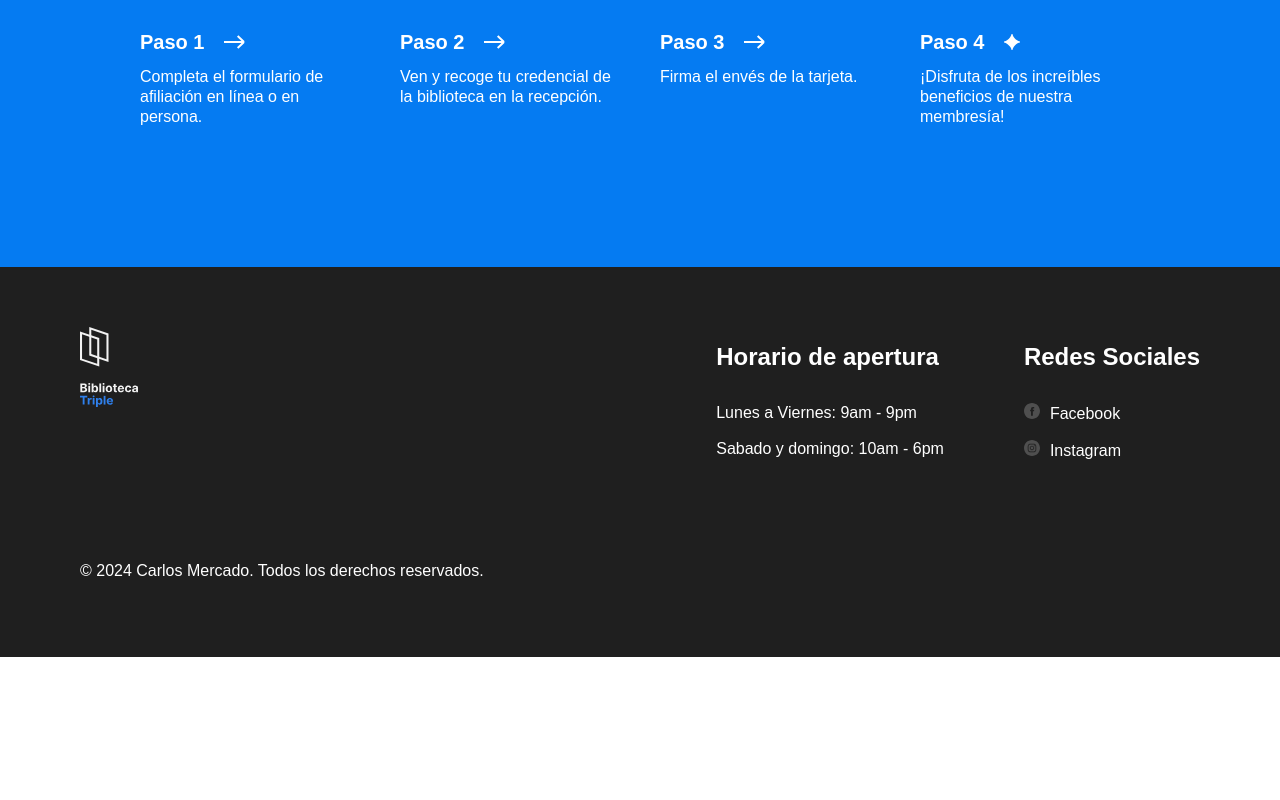
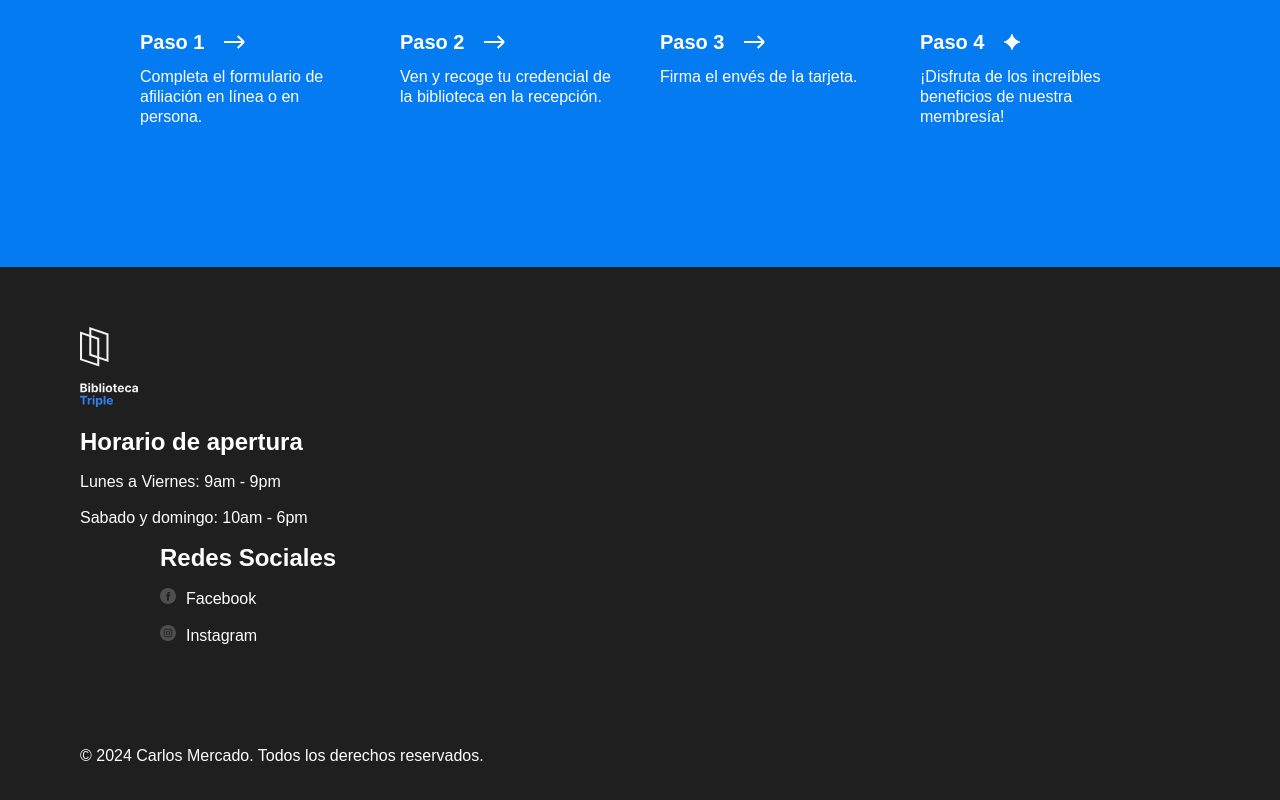
Before and after one commit to ceduardomv93-cyber/web_project_library_es, a plain HTML site: page index.html in a window 1280 px wide. Shown: the part 3319-4119 px from the top of the page. Before the commit the page ends 3976 px from the top, so only its background shows below. Drawn offline with Linux system fonts and the light colour scheme.

Commit message:
creo esta bien

```diff
--- a/index.html
+++ b/index.html
@@ -30,7 +30,7 @@
               <a class="nav__link" href="#membership">Conviertete en miembro</a>
             </li>
             <li>
-              <a class="nav__link" href="#contact">Contactos</a>
+              <a class="nav__link" href="#footer">Contactos</a>
             </li>
           </ul>
         </nav>
@@ -276,8 +276,8 @@
         </section>
         </body>
       </main>
-  <footer class="footer">
-    <div class="footer__columns" id="contact">
+  <footer class="footer"id="footer">
+    <div class="footer__columns" >
       <div class="footer__column">
         <img
           src="./images/logo_white.svg"
@@ -285,15 +285,17 @@
           class="footer__logo"
         />
         <div class="footer__column footer__column_content_hours">
+          <h2 class="footer__column-heading">Horario de apertura</h2>
           <ul class="footer__list">
-             <h2 class="footer__column-heading">Horario de apertura</h2>
+
             <li class="footer__list-item">Lunes a Viernes: 9am - 9pm</li>
             <li class="footer__list-item">Sabado y domingo: 10am - 6pm</li>
           </ul>
         </div>
         <div class="footer__column footer__column_content_social">
+          <h2 class="footer__column-heading">Redes Sociales</h2>
           <ul class="footer__list">
-            <h2 class="footer__column-heading">Redes Sociales</h2>
+
             <li class="footer__list-item">
               <a href="#" class="footer__column-link">  <img
                 src="./images/facebook_white.svg"
--- a/styles/style.css
+++ b/styles/style.css
@@ -317,11 +317,9 @@
   color: white;
   padding: 60px 80px;
 }
-
-.footer__column {
+.footer__columns {
   display: flex;
 }
-
 .footer__column_content_hours {
   margin-left: auto;
 }
```
